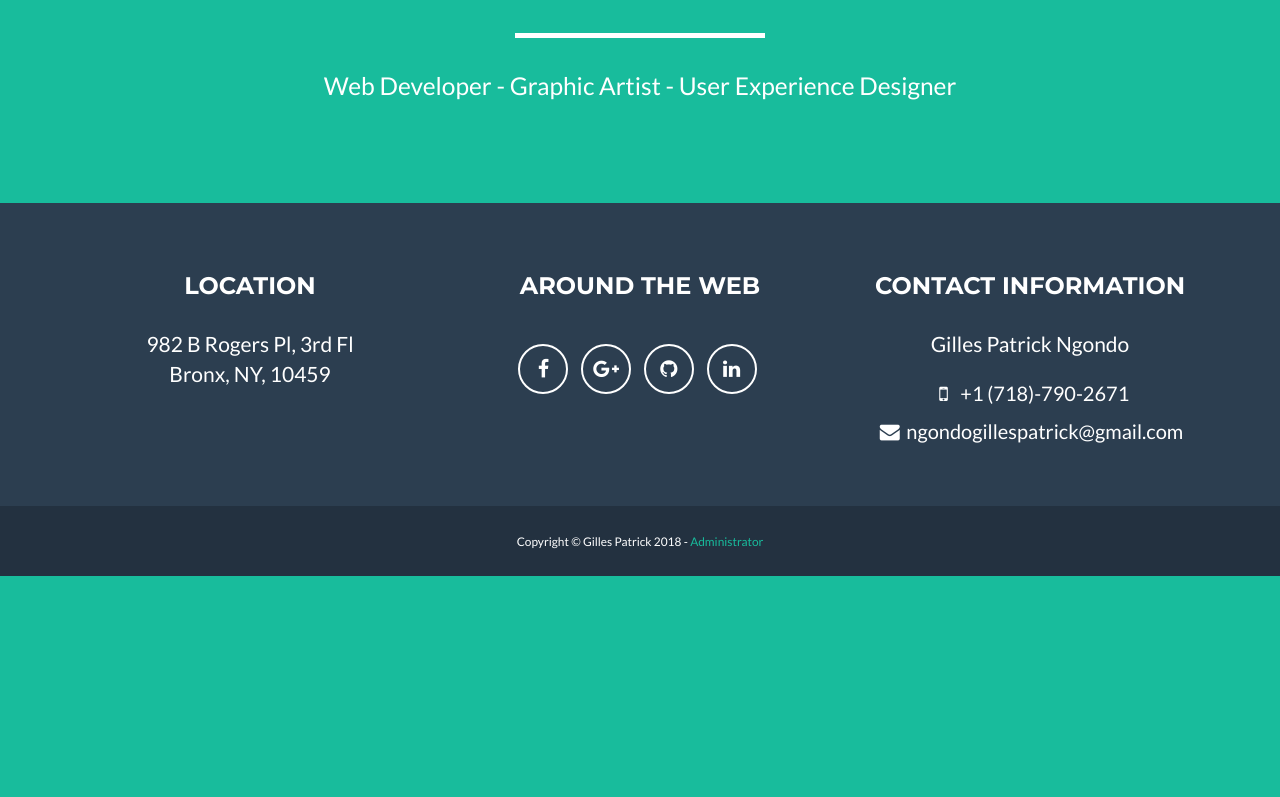
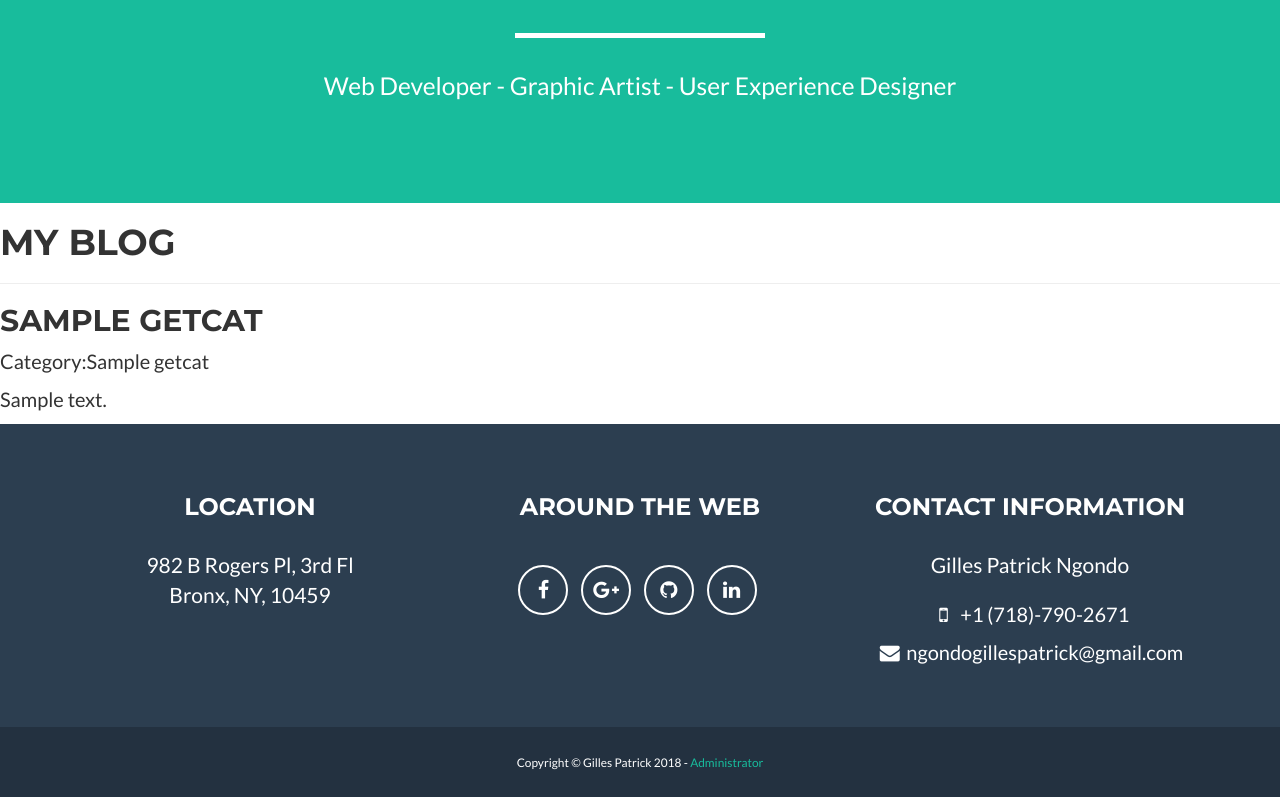
Before and after one commit to gillespatrick/OC_BLOG, a PHP site: the page made by app/views/postbycat.php in a window 1280 px wide. Shown: the part 563-1360 px from the top of the page. Before the commit the page ends 1139 px from the top, so only its background shows below. Run offline with PHP 8.4, Linux system fonts and the light colour scheme; the template is opened without the code that fills it: most values are stand-ins (such as "Sample title", 1, 10 or a date in 2020); some libraries are stand-ins or nearby versions.

Commit message:
Display list of post belonging to category

```diff
--- a/app/controllers/Category.php
+++ b/app/controllers/Category.php
@@ -117,10 +117,7 @@ use Dcontroller;
     }
 
 
-    public function postByCat(){
-      $this->load->view("postbycat");
 
-    }
 
 
 
--- a/app/views/addcategory.php
+++ b/app/views/addcategory.php
@@ -1,5 +1,5 @@
 
-<?php include 'app/views/inc/header.php';?>;
+<?php include 'app/views/inc/header.php';?>
 
 
 
--- a/app/views/postbycat.php
+++ b/app/views/postbycat.php
@@ -1,8 +1,34 @@
+<?php include 'app/views/inc/header.php'; ?>
 
-<?php include 'app/views/inc/header.php';?>
+
+
+
+<h1>MY BLOG</h1>
+<hr />
+
+<article class="postcontent">
+    <?php
+        foreach($getcat as $key => $value){
+
+    ?>
+    <div>
+
+    <div class="title">
+            <h2> <?= $value['title']?> </h2>
+                <p>Category:<?= $value['name']?> </p>
+        </div>
+
+
+        <p>  <?= $value['content']; ?> </p>
+        <div class="readmore"> </div> </div> <div>
+
+
+        <?php } ?>
+    </article>
 
 
 
 
 
-<?php include 'app/views/inc/footer.php';?>
+
+<?php include 'app/views/inc/footer.php'; ?>
--- a/app/views/postdetails.php
+++ b/app/views/postdetails.php
@@ -19,7 +19,7 @@
     <div class = "details">
         <div class="title">
             <h2> <?= $value['title']?> </h2>
-                <p>Category: <a href="#"><?= $value['name']?></a> </p>
+                <p>Category: <a href="http://localhost/OC_BLOG/index.php?url=Post/postByCat/<?= $value['id']?>"><?= $value['name']?></a> </p>
         </div>
 
         <div class="description">
```
Also changed, not shown: app/controllers/Post.php (+13 -0 lines), app/models/PostModel.php (+10 -0 lines).
